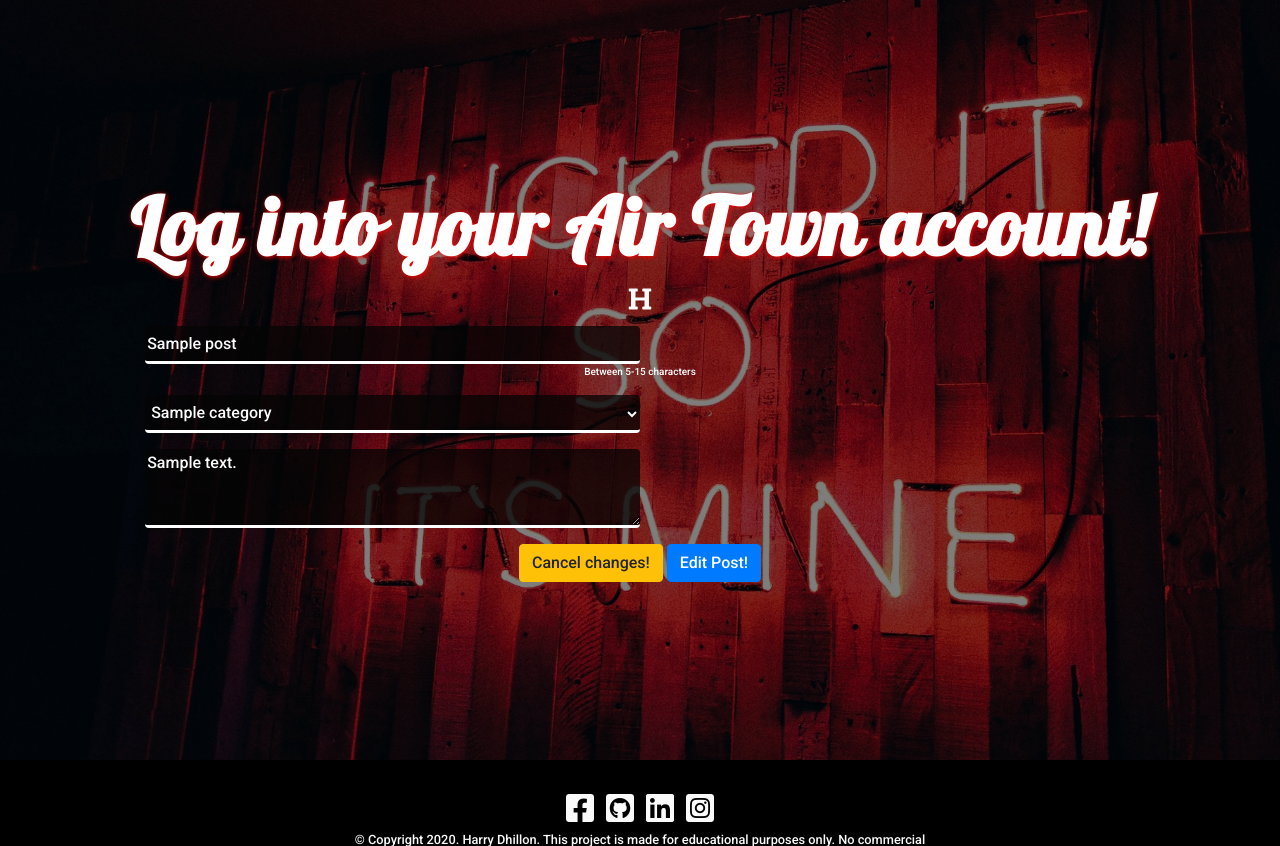
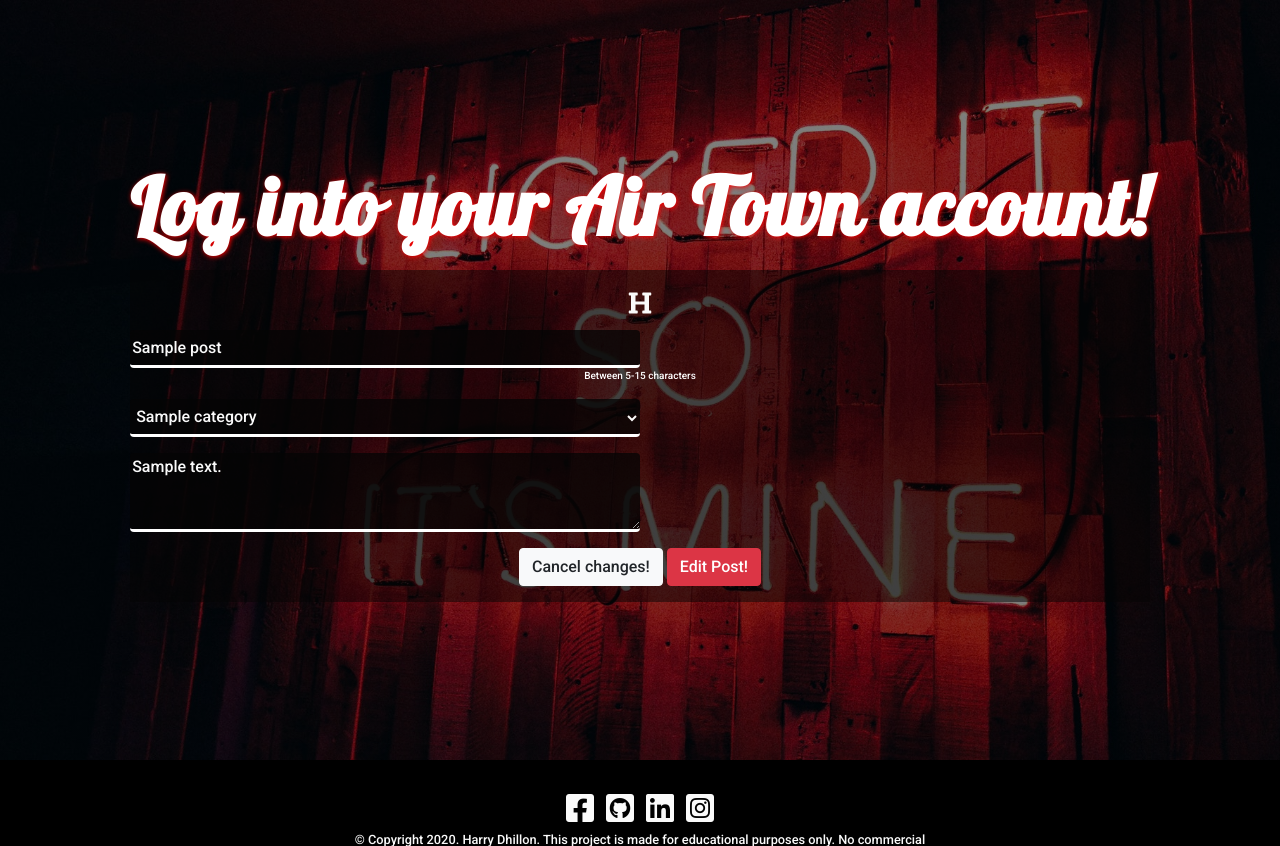
Before and after one commit to Harry-Leepz/Project-Airtown, a Flask app: template templates/edit-post.html in a window 1280 px wide. Shown: the part 46-892 px from the top of the page. Run offline with Flask 2, Linux system fonts and the light colour scheme; the template is opened without the code that fills it: most values are stand-ins (such as "Sample title", 1, 10 or a date in 2020); some libraries are stand-ins or nearby versions.

Commit message:
Fix error in class name, missing hyphen in form-container

```diff
--- a/templates/edit-post.html
+++ b/templates/edit-post.html
@@ -10,7 +10,7 @@
                         Log into your Air Town account!
                     </h2>
                 </div>
-                <div class="form container text-center">
+                <div class="form-container text-center">
                     <form method="POST" action="{{ url_for('edit_post', post_id=post._id) }}">
                         <div class="form-group text-center">
                         <!-- Post Title-->
@@ -41,8 +41,8 @@
                             {{- post.post_content -}}
                             </textarea>
                         </div>
-                        <a href="{{ url_for('the_wall')}}" class="btn btn-warning"> Cancel changes!</a>
-                        <button type="submit" class="btn btn-primary">Edit Post!</button>
+                        <a href="{{ url_for('the_wall')}}" class="btn btn-light"> Cancel changes!</a>
+                        <button type="submit" class="btn btn-danger">Edit Post!</button>
                     </form>
                 </div>
             </div>
```
